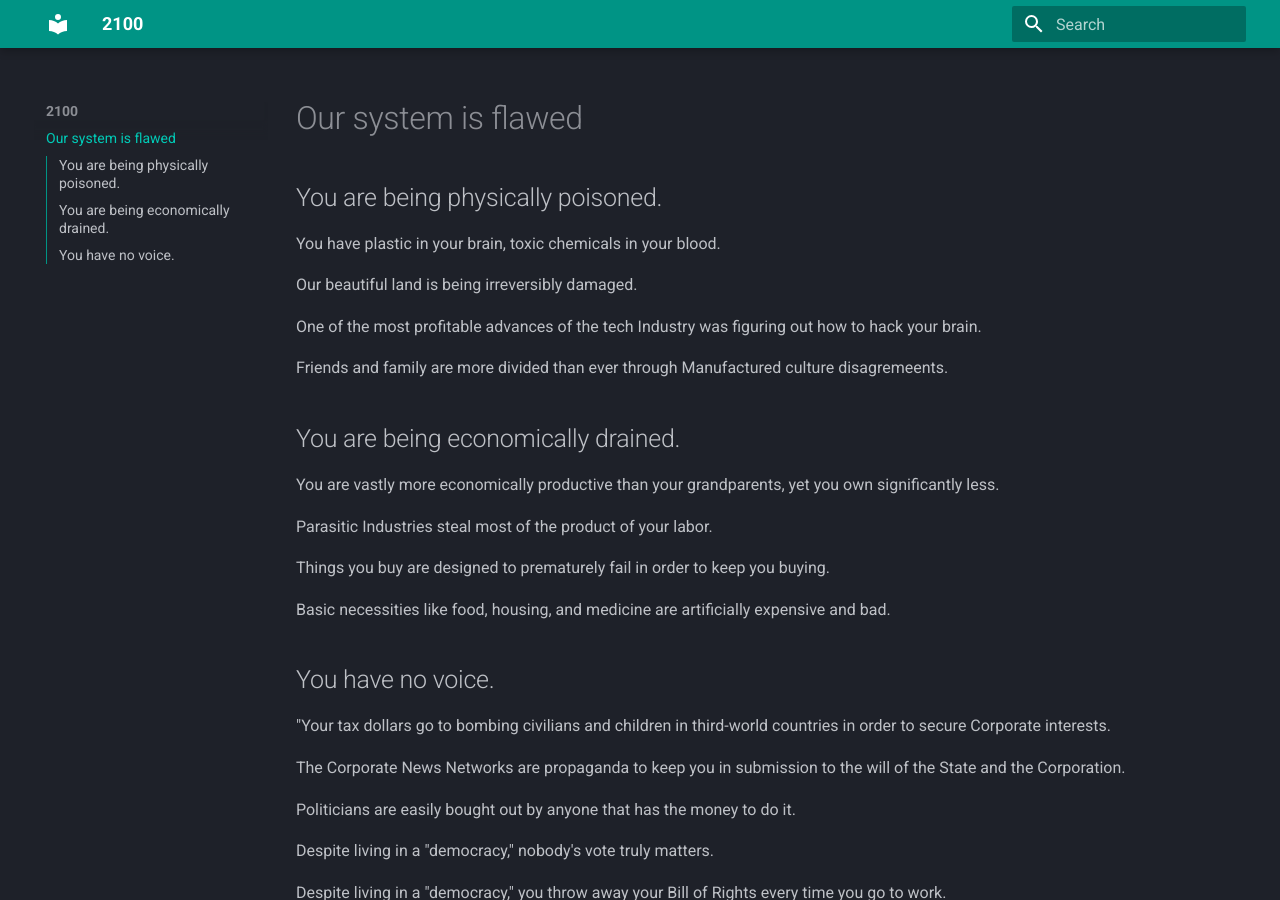
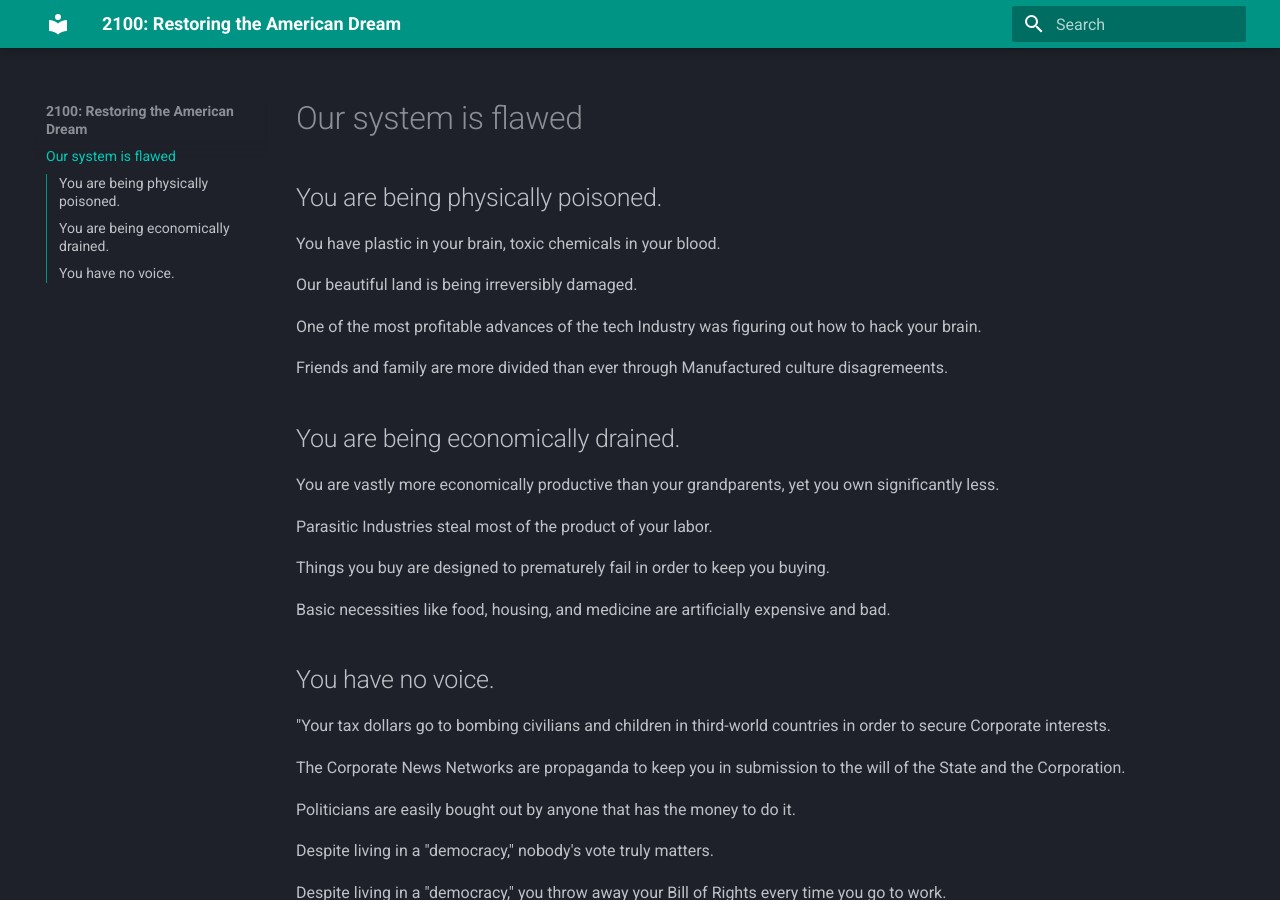
Before and after one commit to LucasVance/2100, an MkDocs documentation site: the page built from docs/index.md, in a window 1280 px wide and 900 px high. Built offline with MkDocs 1.6.1 and Material for MkDocs 9.7.7, drawn with Linux system fonts in a browser that asks for light colours.

Commit message:
Update mkdocs.yml

```diff
--- a/mkdocs.yml
+++ b/mkdocs.yml
@@ -1,6 +1,6 @@
-site_name: "2100"
+site_name: "2100: Restoring the American Dream"
 site_url: https://yourusername.github.io/2100/
-site_description: "2100"
+site_description: "2100: Restoring the American Dream"
 
 theme:
   name: material
```
